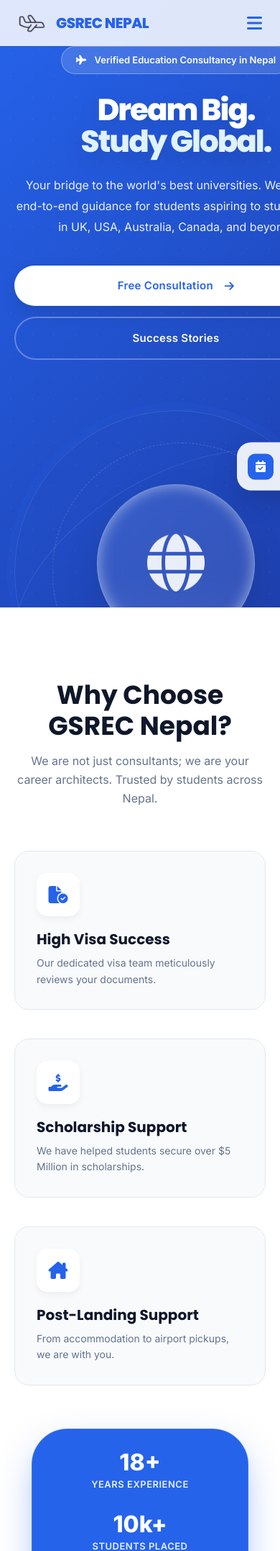
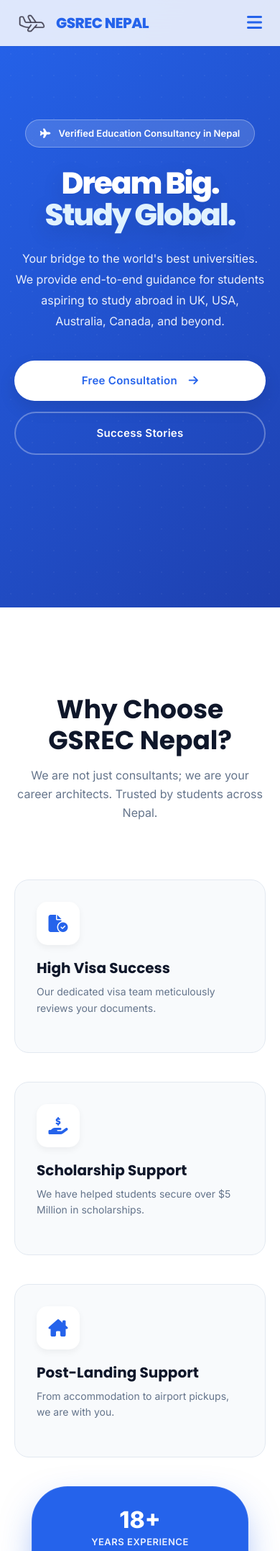
Before and after one commit to Suprim-Karki/GSREC-Nepal-website, a Django app: page / in a window 390 px wide. Shown: the top 2155 px of the page at 72% size. Run offline with Django 4.2, Linux system fonts and the light colour scheme; data comes from the database, SQL or seed files in the repository.

Commit message:
Made Responsive

```diff
--- a/core/static/core/css/style.css
+++ b/core/static/core/css/style.css
@@ -18,6 +18,33 @@
     padding: 0;
 }
 
+/* Enhanced Reset */
+img,
+picture,
+video,
+canvas,
+svg {
+    display: block;
+    max-width: 100%;
+}
+
+input,
+button,
+textarea,
+select {
+    font: inherit;
+}
+
+p,
+h1,
+h2,
+h3,
+h4,
+h5,
+h6 {
+    overflow-wrap: break-word;
+}
+
 html {
     scroll-behavior: smooth;
 }
@@ -29,6 +56,9 @@ body {
     line-height: 1.6;
     overflow-x: hidden;
     -webkit-font-smoothing: antialiased;
+    -moz-osx-font-smoothing: grayscale;
+    /* Firefox macOS */
+    text-rendering: optimizeLegibility;
 }
 
 h1,
@@ -156,6 +186,11 @@ select {
 
 .floating {
     animation: float 4s ease-in-out infinite;
+    /* Safari Perf Hack */
+    -webkit-backface-visibility: hidden;
+    backface-visibility: hidden;
+    -webkit-transform: translateZ(0);
+    transform: translateZ(0);
 }
 
 @keyframes float-delayed {
@@ -175,6 +210,11 @@ select {
 .floating-delayed {
     animation: float-delayed 5s ease-in-out infinite;
     animation-delay: 2s;
+    /* Safari Perf Hack */
+    -webkit-backface-visibility: hidden;
+    backface-visibility: hidden;
+    -webkit-transform: translateZ(0);
+    transform: translateZ(0);
 }
 
 @keyframes float-reverse {
@@ -193,6 +233,11 @@ select {
 
 .floating-reverse {
     animation: float-reverse 5s ease-in-out infinite;
+    /* Safari Perf Hack */
+    -webkit-backface-visibility: hidden;
+    backface-visibility: hidden;
+    -webkit-transform: translateZ(0);
+    transform: translateZ(0);
 }
 
 @keyframes float-horizontal {
@@ -305,23 +350,6 @@ select {
     }
 }
 
-/* Custom Scrollbar */
-::-webkit-scrollbar {
-    width: 8px;
-}
-
-::-webkit-scrollbar-track {
-    background: #f1f1f1;
-}
-
-::-webkit-scrollbar-thumb {
-    background: #cbd5e1;
-    border-radius: 4px;
-}
-
-::-webkit-scrollbar-thumb:hover {
-    background: #94a3b8;
-}
 
 /* --- Component Classes --- */
 
@@ -359,14 +387,22 @@ select {
 }
 
 /* Hero Specifics for F-Pattern */
+/* Hero Grid - F-Pattern Layout */
 .hero-grid {
+    display: -ms-grid;
     display: grid;
+    /* Grid Fallback for older browsers */
+    grid-template-columns: 55% 45%;
     grid-template-columns: 1.1fr 0.9fr;
     gap: 20px;
-    align-items: center;
     height: 100%;
     width: 100%;
     padding-top: 0;
+
+    /* Flex fallback for alignment if grid fails */
+    -webkit-box-align: center;
+    -ms-flex-align: center;
+    align-items: center;
 }
 
 .hero-text-content {
@@ -377,15 +413,26 @@ select {
 .hero-visuals {
     position: relative;
     height: 100%;
+
+    /* Flexbox Prefixes for Safari/Webkit */
+    display: -webkit-box;
+    display: -ms-flexbox;
     display: flex;
+
+    -webkit-box-align: center;
+    -ms-flex-align: center;
     align-items: center;
+
+    -webkit-box-pack: center;
+    -ms-flex-pack: center;
     justify-content: center;
 }
 
 .glass-card {
     background: rgba(255, 255, 255, 0.15);
+    /* Prefix first, standard last */
+    -webkit-backdrop-filter: blur(12px);
     backdrop-filter: blur(12px);
-    -webkit-backdrop-filter: blur(12px);
     border: 1px solid rgba(255, 255, 255, 0.3);
     border-radius: 20px;
     padding: 20px;
@@ -414,6 +461,28 @@ select {
     color: var(--primary);
     font-size: 20px;
     box-shadow: 0 5px 15px rgba(0, 0, 0, 0.1);
+}
+
+/* Hero Section - Cross-Browser Fixes */
+.hero-section {
+    position: relative;
+    /* Height Fallbacks */
+    min-height: 100vh;
+    min-height: 100dvh;
+    /* Fixes Mobile Safari address bar issue */
+    width: 100%;
+
+    /* Flexbox Vendor Prefixes */
+    display: -webkit-box;
+    display: -ms-flexbox;
+    display: flex;
+
+    -webkit-box-align: center;
+    -ms-flex-align: center;
+    align-items: center;
+
+    padding: 100px 0;
+    overflow: hidden;
 }
 
 /* --- Responsive Classes --- */
@@ -479,6 +548,7 @@ select {
     height: 56px;
     border-radius: 50%;
     background: rgba(255, 255, 255, 0.1);
+    -webkit-backdrop-filter: blur(8px);
     backdrop-filter: blur(8px);
     border: 1px solid rgba(255, 255, 255, 0.3);
     display: flex;
@@ -529,7 +599,7 @@ select {
 
 /* Media Queries */
 /* Switch to mobile menu earlier due to more tabs */
-@media (max-width: 1100px) {
+@media (max-width: 1024px) {
     .mobile-menu-btn {
         display: block;
     }
@@ -541,6 +611,7 @@ select {
         width: 100%;
         height: auto;
         background-color: rgba(255, 255, 255, 0.98);
+        -webkit-backdrop-filter: blur(10px);
         backdrop-filter: blur(10px);
         flex-direction: column;
         align-items: stretch;
@@ -621,14 +692,26 @@ select {
         /* Stack on tablet/mobile */
         text-align: center;
         justify-items: center;
+        gap: 60px;
+        /* Add space between text and visuals */
     }
 
     .hero-text-content {
+        /* margin-top: 20px; */
         text-align: center;
         padding-right: 0;
+        display: -webkit-box;
+        display: -ms-flexbox;
         display: flex;
+        -webkit-box-orient: vertical;
+        -webkit-box-direction: normal;
+        -ms-flex-direction: column;
         flex-direction: column;
+        -webkit-box-align: center;
+        -ms-flex-align: center;
         align-items: center;
+        order: 1;
+        /* Visuals first on mobile? verify preference. usually text first is better for SEO/Reading. keeping text first. */
     }
 
     .hero-btns {
@@ -636,8 +719,19 @@ select {
     }
 
     .hero-visuals {
-        display: none;
-        /* Hide complex floating cards on smaller screens or simplify */
+        /* display: none;  <-- REMOVED THIS */
+        display: flex;
+        /* Show it! */
+        height: 400px;
+        /* Reduced height container */
+        width: 100%;
+        max-width: 450px;
+        /* Constrain width */
+        margin: 0 auto;
+        transform: scale(0.9);
+        /* Slightly smaller on tablet */
+        order: 2;
+        /* Ensure visuals come after text */
     }
 }
 
@@ -654,6 +748,24 @@ select {
 
     .floating-icon-box i {
         font-size: 18px;
+    }
+
+    /* Mobile Hero Improvements */
+    .hero-section {
+        min-height: auto;
+        padding: 120px 0 80px;
+        /* More top padding for navbar */
+        height: 1px;
+    }
+
+    .hero-visuals {
+        display: none !important;
+    }
+
+    /* Adjust orbit container to fit scaling */
+    .orbit-container {
+        width: 100%;
+        height: 100%;
     }
 
     /* Mobile Hero Improvements */
@@ -709,3 +821,85 @@ select {
         padding: 30px !important;
     }
 }
+
+@media (max-width: 400px) {
+
+    .fade-in-section {
+        margin-top: 20px;
+    }
+
+    .container {
+        padding: 0 20px;
+    }
+
+    .floating-icon-box {
+        width: 40px;
+        height: 40px;
+    }
+
+    .floating-icon-box i {
+        font-size: 18px;
+    }
+
+    .hero-section {
+        min-height: auto;
+        padding: 120px 0 80px;
+        height: 1px;
+    }
+
+    .hero-visuals {
+        display: none !important;
+    }
+
+    .orbit-container {
+        width: 100%;
+        height: 100%;
+    }
+
+    .hero {
+        min-height: auto;
+        height: auto;
+        padding: 140px 0 80px;
+    }
+
+    .hero-title {
+        font-size: 42px;
+        text-shadow: 0 4px 12px rgba(0, 0, 0, 0.4);
+    }
+
+    .hero p {
+        text-shadow: 0 2px 4px rgba(0, 0, 0, 0.4);
+        font-weight: 500;
+    }
+
+    .hero-btns {
+        flex-direction: column;
+        width: 100%;
+        gap: 15px;
+    }
+
+    .hero-btns button {
+        width: 100%;
+        justify-content: center;
+    }
+
+    .grid-responsive,
+    .footer-grid,
+    .contact-grid,
+    .two-col-grid,
+    .split-layout,
+    .test-prep-grid,
+    .downloads-grid {
+        grid-template-columns: 1fr;
+        gap: 30px;
+    }
+
+    .contact-grid {
+        border-radius: 20px;
+    }
+
+    .contact-info-panel,
+    .contact-form-panel {
+        padding: 30px !important;
+    }
+}
--- a/core/templates/core/home.html
+++ b/core/templates/core/home.html
@@ -246,7 +246,7 @@
             </div>
 
             <div class="hero-visuals">
-                <div
+                <div class="visuals-content-wrapper"
                     style="position: relative; width: 450px; height: 450px; display: flex; align-items: center; justify-content: center;">
                     <div class="pulse-btn"
                         style="position: absolute; width: 100%; height: 100%; border-radius: 50%; border: 1px solid rgba(255, 255, 255, 0.1); z-index: 0;">
```
